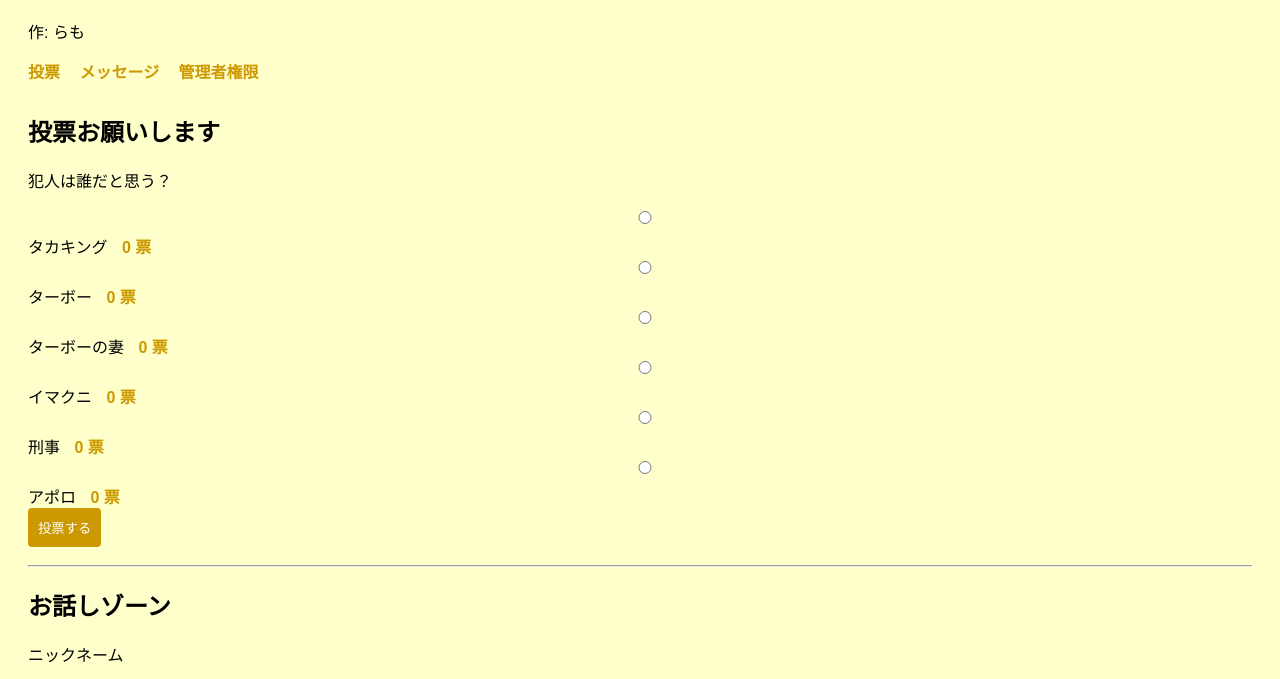
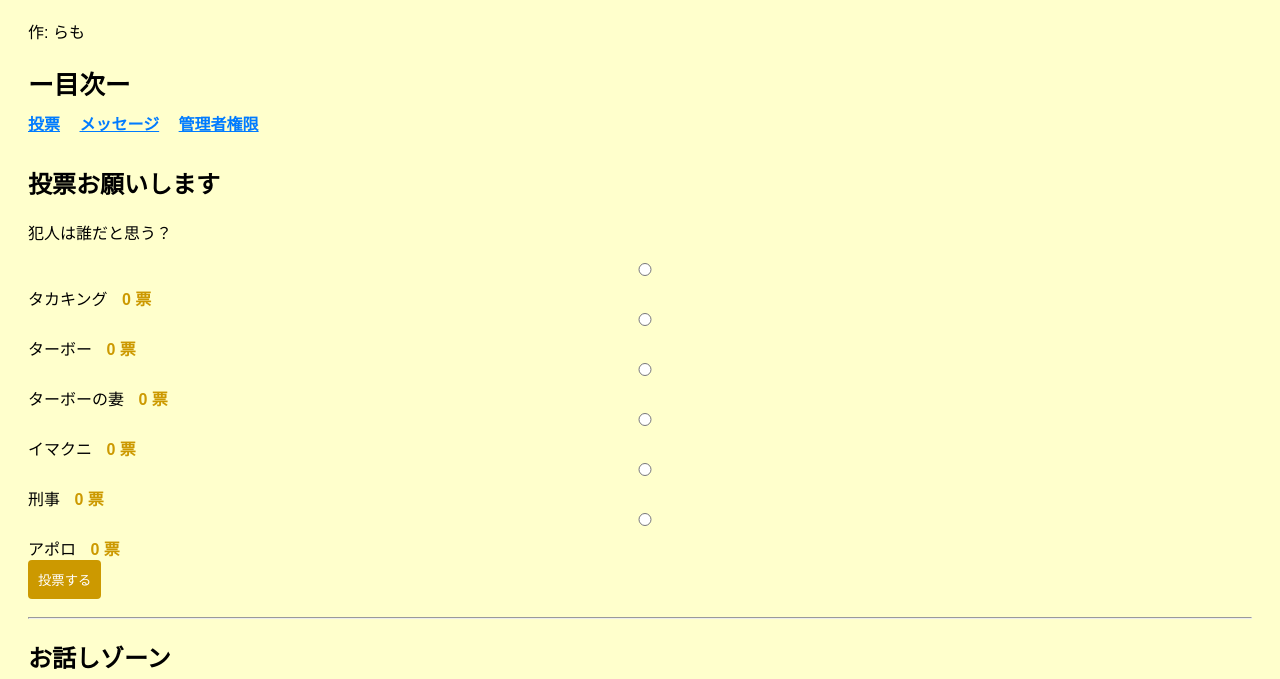
Before and after one commit to ikuradou745-oss/iikotowaruikoto, a plain HTML site: page index.html in a window 1280 px wide. Shown: the part 98-777 px from the top of the page. Drawn offline with Linux system fonts and the light colour scheme; no server answers.

Commit message:
Update index.html

```diff
--- a/index.html
+++ b/index.html
@@ -65,20 +65,24 @@
     background: #fff3a0;
   }
 
-  /* 目次リンクのスタイル */
+  /* 目次 */
   #toc {
     margin: 10px 0 30px 0;
   }
-
+  #toc h2 {
+    font-weight: bold;
+    font-size: 1.6rem;
+    margin-bottom: 10px;
+  }
   #toc a {
-    color: #cc9900;
-    text-decoration: none;
+    color: #007bff;
+    text-decoration: underline;
     font-weight: bold;
     margin-right: 15px;
+    cursor: pointer;
   }
-
   #toc a:hover {
-    text-decoration: underline;
+    color: #0056b3;
   }
 
 </style>
@@ -92,14 +96,15 @@
 <h1>良いこと悪いこと考察用</h1>
 <p>作: らも</p>
 
-<!-- ここから目次 -->
+<!-- 目次 -->
 <div id="toc">
+  <h2>ー目次ー</h2>
   <a href="#voteSection">投票</a>
   <a href="#messageSection">メッセージ</a>
   <a href="#adminSection">管理者権限</a>
 </div>
-<!-- 目次ここまで -->
 
+<!-- 投票 -->
 <h2 id="voteSection">投票お願いします</h2>
 <p>犯人は誰だと思う？</p>
 
@@ -137,6 +142,7 @@
 
 <hr>
 
+<!-- メッセージ -->
 <h2 id="messageSection">お話しゾーン</h2>
 
 <p>ニックネーム</p>
@@ -158,6 +164,7 @@
 
 <hr>
 
+<!-- 管理者権限 -->
 <div id="adminBox">
   <h2 id="adminSection">管理者権限</h2>
 
@@ -185,7 +192,7 @@ const firebaseConfig = {
   projectId: "iikotowaruikoto-d5aa7",
   storageBucket: "iikotowaruikoto-d5aa7.appspot.com",
   messagingSenderId: "455780219216",
-  appId: "1:455780219216:web:225461fcf24c1a46f69455"
+  appId: "1:455780219216:web:225461fc24c1a46f69455"
 };
 
 firebase.initializeApp(firebaseConfig);
@@ -206,6 +213,7 @@ if (!userID) {
   localStorage.setItem("userID", userID);
 }
 
+// BANされてるかチェック
 db.ref("bans/" + userID).on("value", s => {
   if (s.exists()) {
     document.body.innerHTML = "<h1>あなたはBANされています</h1>";
@@ -354,5 +362,6 @@ presenceListRef.on("value", snap => {
   updateOnlineDisplay();
 });
 </script>
+
 </body>
 </html>
```
